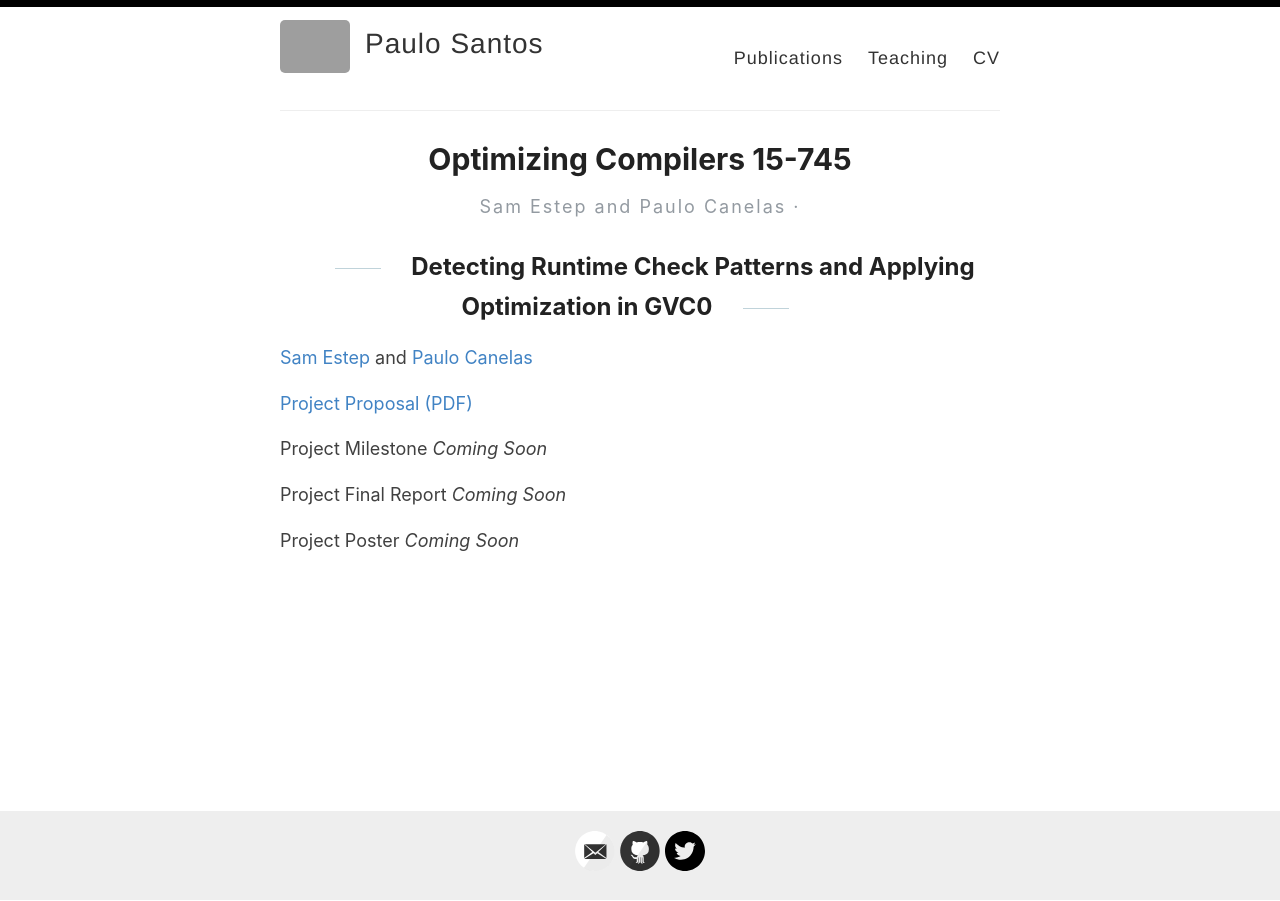
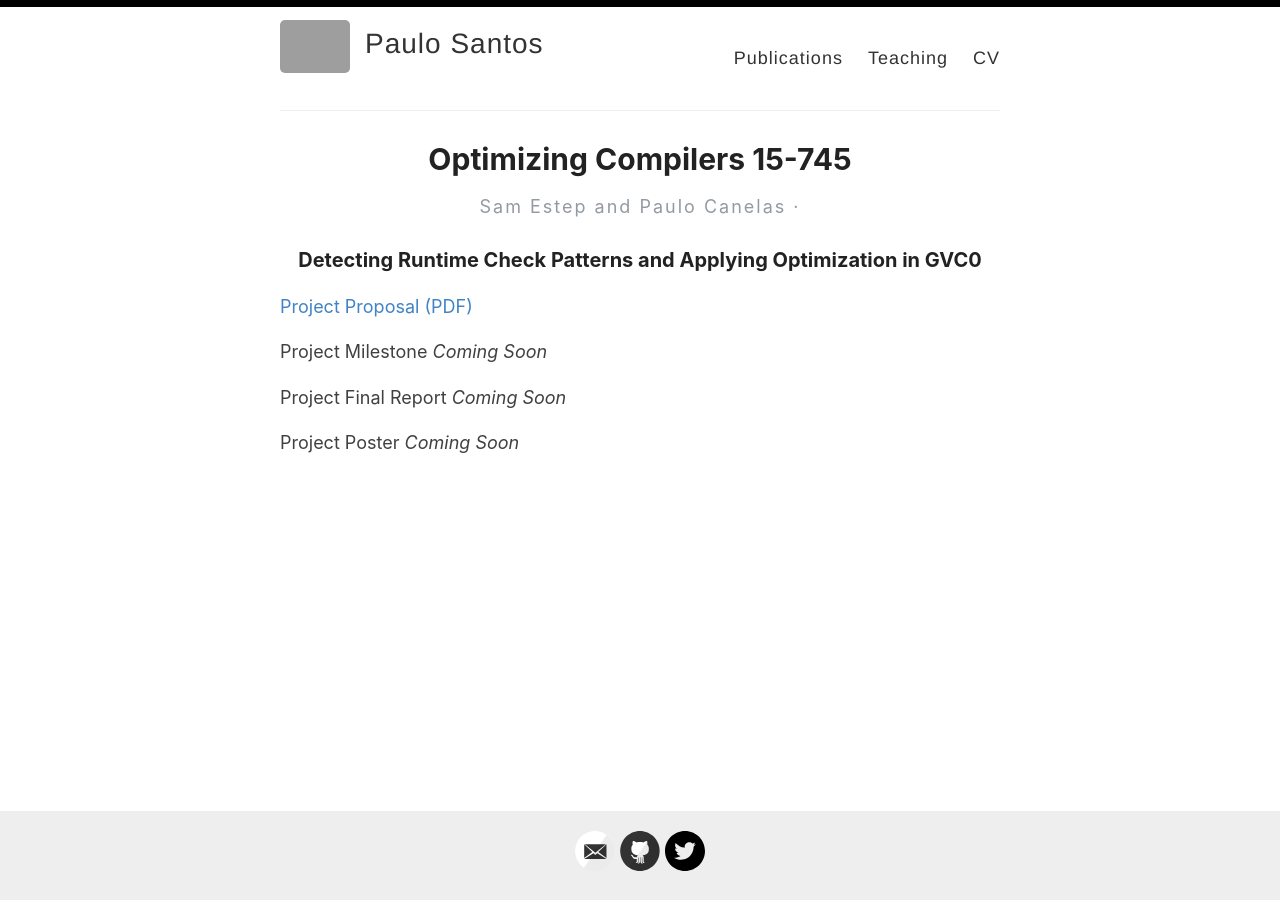
Before and after one commit to pcanelas/pcanelas.github.io, a Jekyll site: the page built from _pages/compilers.md, in a window 1280 px wide. Built offline with Jekyll 4.4.1, drawn with Linux system fonts in a browser that asks for light colours; grey boxes are pictures that could not be loaded.

Commit message:
Update to compilers

```diff
--- a/_pages/compilers.md
+++ b/_pages/compilers.md
@@ -5,9 +5,8 @@ permalink: /optimizing-compilers/
 author: Sam Estep and Paulo Canelas
 ---
 
-## Detecting Runtime Check Patterns and Applying Optimization in GVC0
+### Detecting Runtime Check Patterns and Applying Optimization in GVC0
 
-[Sam Estep](https://samestep.com) and [Paulo Canelas](htpps://pcanelas.com)
 
 [Project Proposal (PDF)](https://pcanelas.com/images/compilers-proposal.pdf)
 
```
